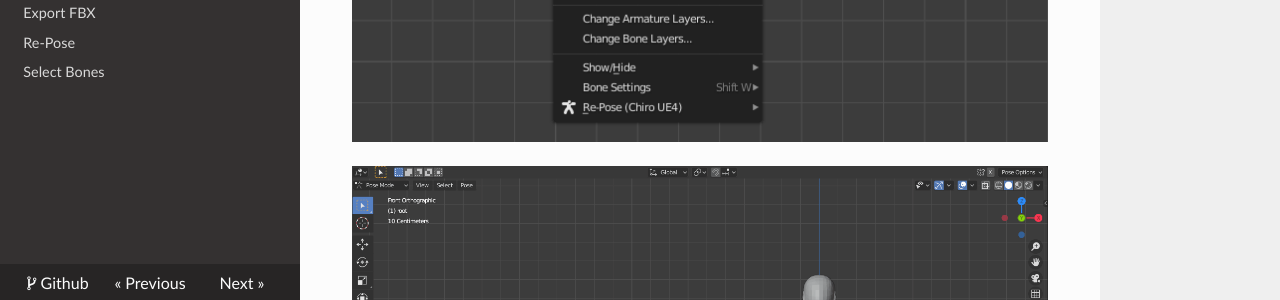
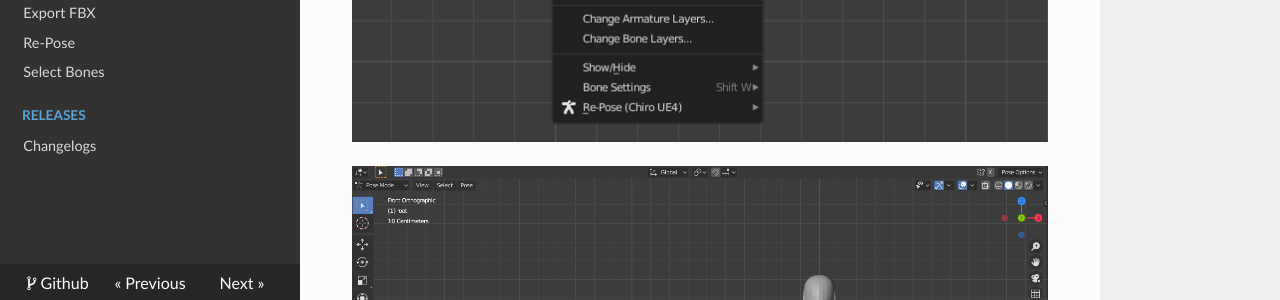
Before and after one commit to vespero-group/chiro-ue4-documentation, an MkDocs documentation site: the page built from documentation/docs/apply-pose-to-mesh.md, in a window 1280 px wide. Shown: the part 596-896 px from the top of the page. Built offline with MkDocs 1.6.1, drawn with Linux system fonts in a browser that asks for light colours; nearby versions of some CDN libraries.

Commit message:
Add CHANGELOG generation

```diff
--- a/documentation/mkdocs.yml
+++ b/documentation/mkdocs.yml
@@ -21,6 +21,8 @@ nav:
       - 'Export FBX': 'export-fbx.md'
       - 'Re-Pose': 're-pose.md'
       - 'Select Bones': 'select-bone-group.md'
+    - 'Releases':
+      - 'Changelogs': 'changelog.md'
 
 markdown_extensions:
   - admonition
```
Also changed, not shown: 1 other file.
